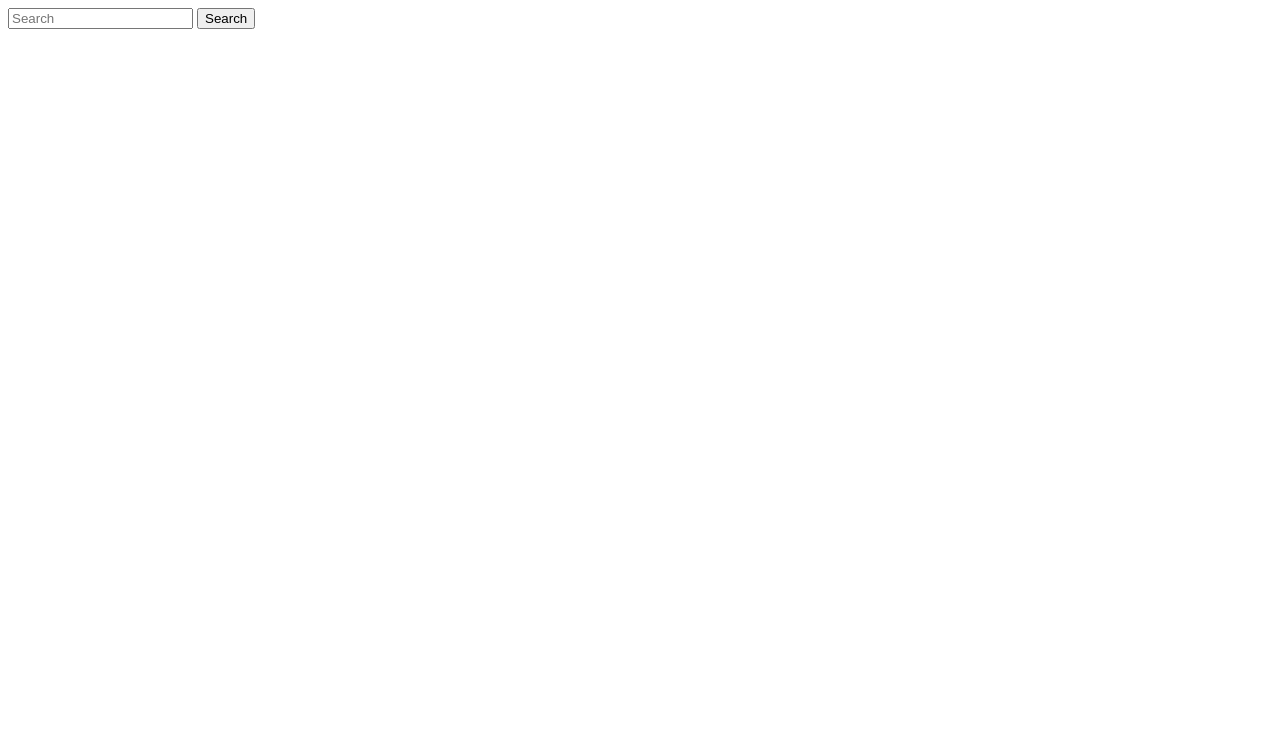
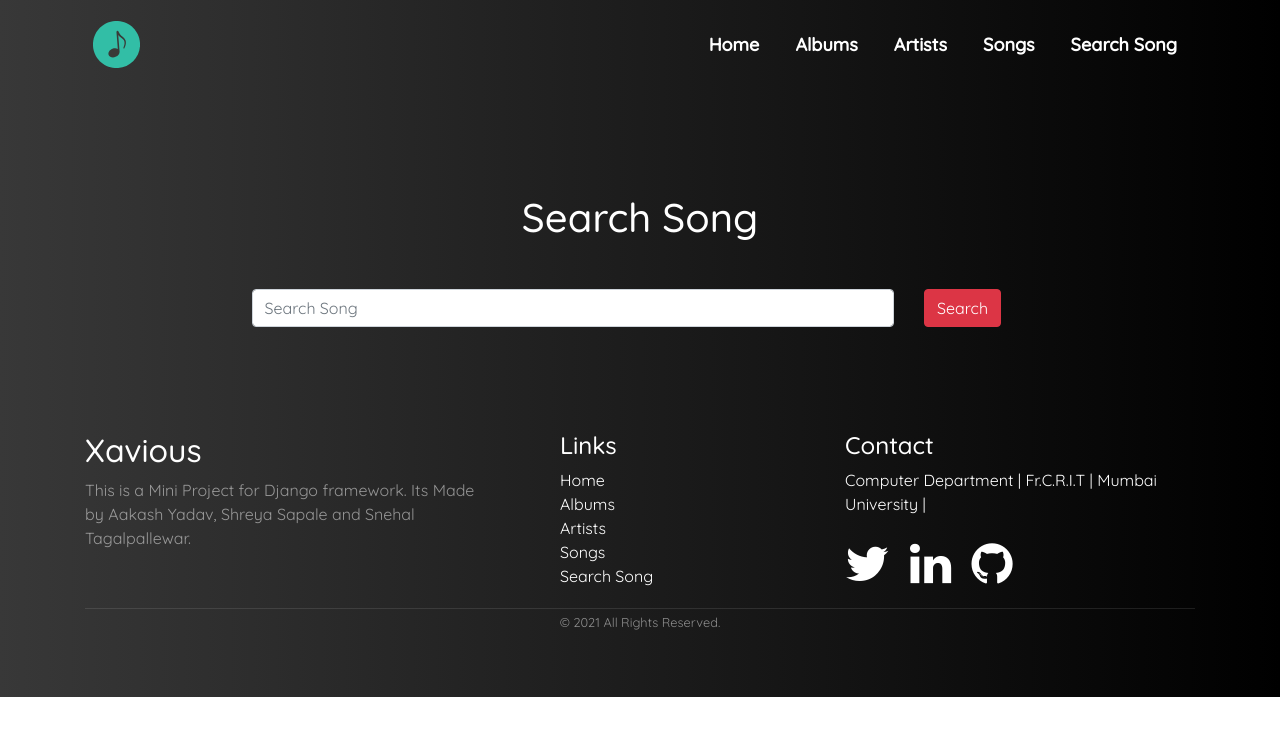
Before and after one commit to AakashCode12/python-mini-project-ssa-, a Django app: page /searchSong in a window 1280 px wide. Before the commit the part shown is almost empty. Shown: the top 736 px of the page. Run offline with Django 3.2, Linux system fonts and the light colour scheme; some libraries are stand-ins or nearby versions.

Commit message:
Search results Page done

```diff
--- a/cms/static/css/album.css
+++ b/cms/static/css/album.css
@@ -0,0 +1,7 @@
+.box-search-background {
+  background: -webkit-linear-gradient(right, #000000, #383838);
+}
+.marginlr {
+  padding-left: 15%;
+  padding-right: 15%;
+}
--- a/cms/templates/main/base.html
+++ b/cms/templates/main/base.html
@@ -71,14 +71,7 @@
     <!--todo navbar ends here-->
     {% block body %}{% endblock %}
 
-    <!--todo waves starts here-->
-    <div class="outer_box_for_waves">
-        <section id="wavesbelownavbar">
-            <img src="https://res.cloudinary.com/dnv3ztqf1/image/upload/v1605866339/Images%20for%20UNSCRIPT%20ROOKIE/logos/abovefootersvg_sironc.svg"
-                alt="waves below">
-        </section>
-    </div>
-    <!--todo waves ends here-->
+
     <!--todo Footer starts here -->
     <div class=" pt-5 pb-5 footer">
         <div class="container">
--- a/cms/templates/search_result.html
+++ b/cms/templates/search_result.html
@@ -1,16 +1,69 @@
-<form class="searchkabox" method="POST" action="/searchSong" class="form-inline">
-    {% csrf_token %}
-    <input id="search" name="query" class="form-control mr-sm-2" type="search" placeholder="Search" aria-label="Search">
-    <button id="commonbutton" class="btn  my-2 my-sm-0" type="submit">Search</button>
-</form>
+{% extends 'main/base.html' %}
+{% load static %}
 
-
-<br>
+{% block title %}
+Search Result |
 {% if search_mode_on %}
 Search result for "{{query}}"
 {% endif %}
-<br>
+{% endblock %}
 
-{% for song in all_songs_name %}
-<a href="/songsPlay/{{song.pk}}">{{song.name}}</a>
-{% endfor %}
+{% block cssLinks %}
+<link rel="stylesheet" href="{% static '/css/album.css' %}">
+{% endblock %}
+
+{% block body %}
+<div class="box-search-background py-2">
+    <div class="inner-box-search py-5 ">
+        <h1 class="text-center display-5 my-5" style="color:white;">Search Song</h1>
+        <div class="container">
+            <form class="searchkabox " method="POST" action="/searchSong" class="form-inline">
+                {% csrf_token %}
+
+                <div class="row marginlr">
+                    <div class="col-10">
+                        <input id="search" name="query" class="form-control " type="search" placeholder="Search Song"
+                            aria-label="Search">
+                    </div>
+                    <div class="col-2">
+                        <button class="btn btn-danger text-left  my-sm-0" type="submit">Search</button>
+                    </div>
+                </div>
+            </form>
+        </div>
+    </div>
+
+
+    {% if search_mode_on %}
+    <h1 class="text-center" style="color: white;">Search Results </h1>
+
+    <div class="query-result">
+        <p class="text-center  " style="color:white;">
+            for "{{query}}"
+        </p>
+    </div>
+    <div class="mx-5" style="margin-left: 5%;margin-right: 5%;">
+        <ul class="list-group my-5 mx-5 marginlr">
+            {% for song in all_songs_name %}
+            <a href="/songsPlay/{{song.pk}}" style="text-decoration: none;">
+                <li class="list-group-item list-group-item-action list-group-item-dark">
+                    <h3>{{song.name}}</h3>
+                </li>
+            </a>
+            {% empty %}
+            <li class="list-group-item  list-group-item-dark">
+                Sorry :( ! There are no items related to your Search
+            </li>
+            {% endfor %}
+        </ul>
+
+    </div>
+    {% endif %}
+
+</div>
+
+
+{% endblock %}
+
+{% block jsLinks %}
+{% endblock %}
```
Also changed, not shown: cms/templates/index.html (+8 -1 lines).
